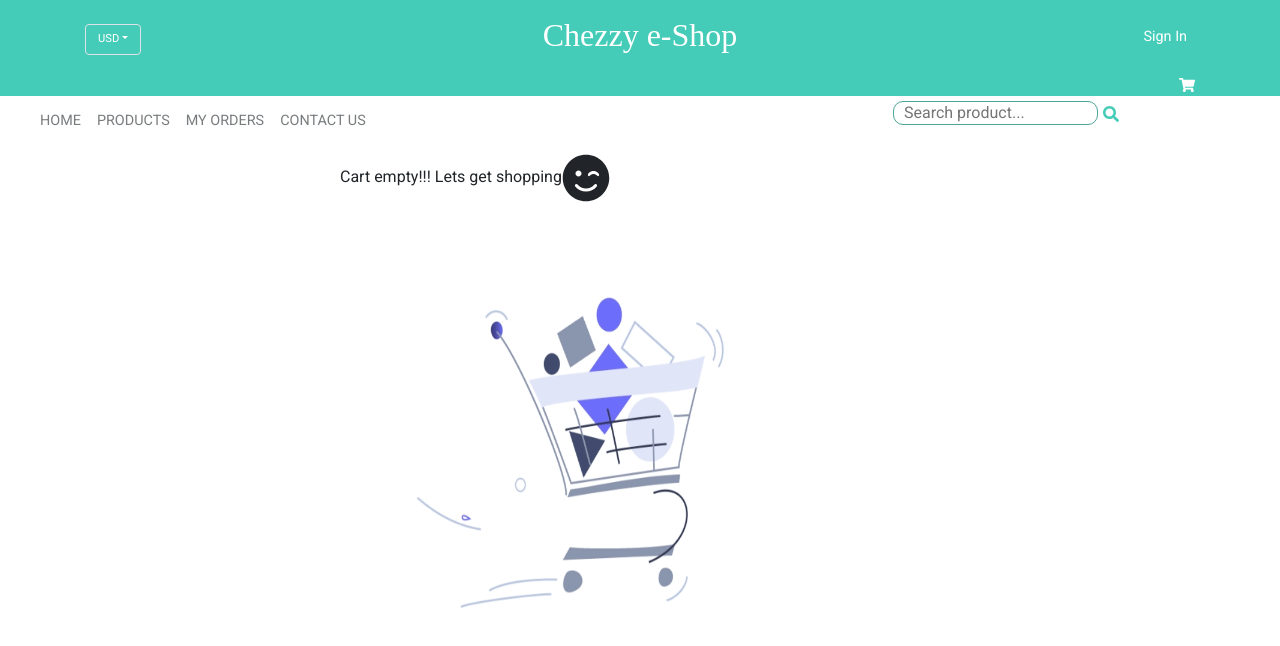
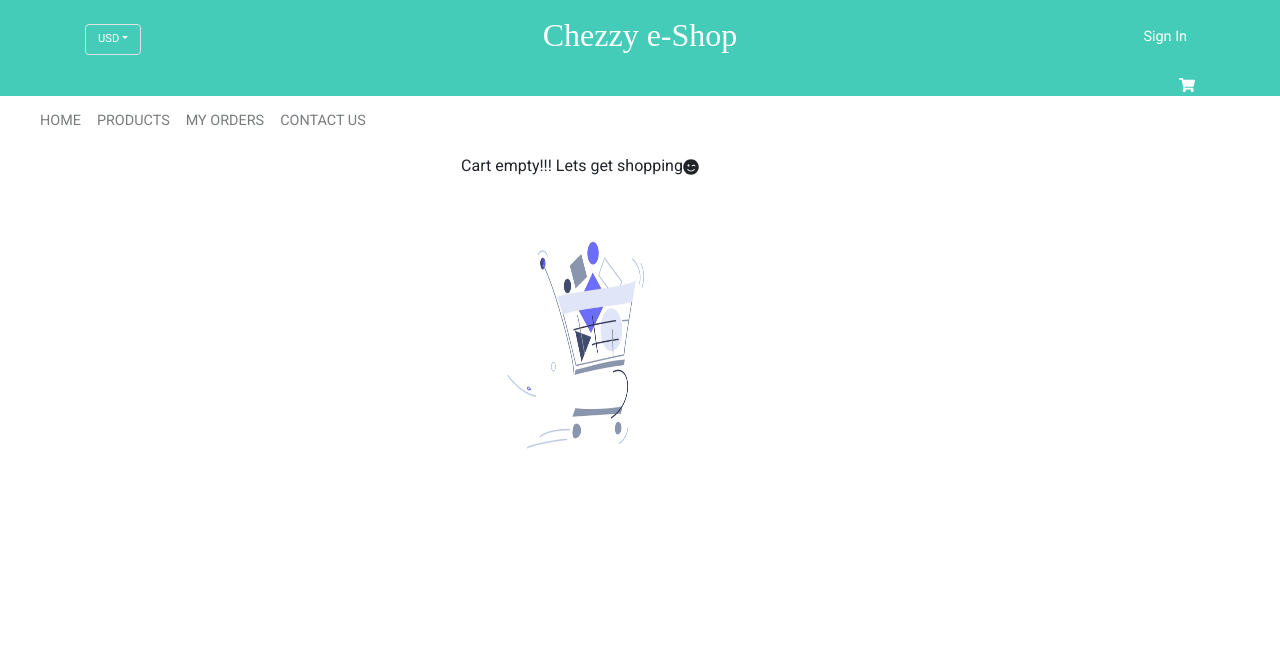
Before and after one commit to arvindchez/chezzy-fashions, a React (Create React App) app: page /cart in a window 1280 px wide. Shown: the top 646 px of the page. Built offline with nearby package versions, Linux system fonts and the light colour scheme; a web font is replaced by a local one.

Commit message:
added formatting

```diff
--- a/src/components/bigcart/BigCart.js
+++ b/src/components/bigcart/BigCart.js
@@ -17,7 +17,7 @@ class BigCart extends Component {
                 {
                     cartItems && cartItems.length === 0 ?
                         (<div>
-                            <div>Cart empty!!! Lets get shopping
+                            <div className="empty-cart-container">Cart empty!!! Lets get shopping
                                     <FaSmileWink className="empty-cart-smile" /> </div>
                             <img src={emptyCart} className="empty-cart" alt="Cart is empty"></img>
                         </div>
--- a/src/components/carousel/CarouselBanner.js
+++ b/src/components/carousel/CarouselBanner.js
@@ -23,8 +23,8 @@ const CarouselBanner = (props) => {
                 (
                     <div className="container">
                         <Slider {...settings}>
-                            {props.carousel.map(item =>
-                                <div>
+                            {props.carousel.map((item, index) =>
+                                <div key={index}>
                                     <img key={item._id} className="img-fluid" src={item.image} alt={item.title} />
                                 </div>
                             )}
--- a/src/components/navbar/Brand.js
+++ b/src/components/navbar/Brand.js
@@ -18,31 +18,31 @@ const Brand = () => {
   };
 
   return (
-    <div class="container">
-      <div class="row">
-        <div class="col-md-4 col-sm-12 col-12">
-          <div class="btn-group">
-            <button class="btn border dropdown-toggle my-md-4 my-2 text-white" data-toggle="dropdown"
+    <div className="container">
+      <div className="row">
+        <div className="col-md-4 col-sm-12 col-12">
+          <div className="btn-group">
+            <button className="btn border dropdown-toggle my-md-4 my-2 text-white" data-toggle="dropdown"
               aria-haspopup="true" aria-expanded="false">USD</button>
-            <div class="dropdown-menu">
-              <a href="#" class="dropdown-item">INR - Rupees</a>
-              <a href="#" class="dropdown-item">ERU - Euro</a>
+            <div className="dropdown-menu">
+              <a href="#" className="dropdown-item">INR - Rupees</a>
+              <a href="#" className="dropdown-item">ERU - Euro</a>
             </div>
           </div>
         </div>
-        <div class="col-md-4 col-12 text-center">
+        <div className="col-md-4 col-12 text-center">
           <ALink href="/" alt="Home" >
-            {!logo ? (<h2 class="my-md-3 site-title text-white">Chezzy e-Shop</h2>) : (
+            {!logo ? (<h2 className="my-md-3 site-title text-white">Chezzy e-Shop</h2>) : (
               <Image src={logo} alt="Company Logo" />
             )
             }</ALink>
         </div>
-        <div class="col-md-4 col-12 text-right">
-          <p class="my-md-4 header-links">
+        <div className="col-md-4 col-12 text-right">
+          <p className="my-md-4 header-links">
             {
               loggedIn ? (
                 <a onClick={logout} href="#:">Logout</a>
-              ) : (<a href="/login" class="px-2">Sign In</a>)
+              ) : (<a href="/login" className="px-2">Sign In</a>)
             }
           </p>
           <a className="small-cart" href=" /cart">{
--- a/src/components/navbar/Navbar.js
+++ b/src/components/navbar/Navbar.js
@@ -7,6 +7,7 @@ import CollapseMenu from "./CollapseMenu";
 import { FaSearch } from 'react-icons/fa';
 import { connect } from "react-redux";
 import { searchProducts } from "../../actions/product"
+import { useLocation } from 'react-router-dom'
 
 const Navbar = (props) => {
 
@@ -24,6 +25,8 @@ const Navbar = (props) => {
       process.env.REACT_APP_PAGE_SIZE);
   };
 
+  let location = useLocation();
+
   return (
     <>
       <NavBar>
@@ -40,17 +43,18 @@ const Navbar = (props) => {
             <a href="/myorders">My Orders</a>
             <a href="/contactus">Contact Us</a>
           </NavLinks>
+          {location.pathname === "/product" && (
+            <div className="search input-icons">
+              <input style={linkAnimation}
+                type="search"
+                placeholder="Search product..."
+                onKeyUp={(e) =>
+                  handleSearch(e.target.value)
+                } required />
+              <i class="fas fa-search icon" aria-hidden="true"></i>
 
-          <div className="search">
-            <input style={linkAnimation} type="text"
-              autoComplete="false"
-              name="search"
-              placeholder="Search product..."
-              onKeyUp={(e) =>
-                handleSearch(e.target.value)
-              } />
-            <a><FaSearch /></a>
-          </div>
+            </div>
+          )}
         </FlexContainer>
       </NavBar>
       <CollapseMenu
@@ -76,6 +80,7 @@ const FlexContainer = styled.div`
   justify-content: space-between;
   height: 3rem;
   background-color: white;
+}
 `;
 
 const NavLinks = styled(animated.ul)`
--- a/src/index.css
+++ b/src/index.css
@@ -83,6 +83,24 @@ header .site-title {
   display: inline-block;
   margin: 5px 5px;
   width: 350px;
+}
+
+.input-icons i {
+  position: absolute;
+}
+
+.icon {
+  padding: 5px;
+}
+
+.input-field {
+  padding: 5px;
+  font-family: var(--roboto);
+  font-size: .7rem;
+}
+
+[type="search"]:focus~.fa-search {
+  display: none;
 }
 
 .search input {
@@ -240,13 +258,28 @@ button.cartitem-addremove {
 }
 
 .empty-cart {
-  height: 30rem;
-  width: 30rem;
+  height: 20rem;
+  width: 20rem;
+  display: block;
+  margin-left: auto;
+  margin-right: auto;
+  width: 50%;
 }
 
 .empty-cart-smile {
-  height: 3rem;
-  width: 3rem;
+  height: 1rem;
+  width: 1rem;
+}
+
+.empty-cart-container {
+  text-align: center;
+}
+
+@media screen and (max-width: 430px) {
+  .empty-cart {
+    height: 10rem;
+    width: 10rem;
+  }
 }
 
 /* HTML Controls end*/
@@ -257,6 +290,7 @@ button.cartitem-addremove {
   height: 2rem;
   width: 2rem;
   color: white;
+  text-align: center;
 }
 
 .burger-menu {
```
